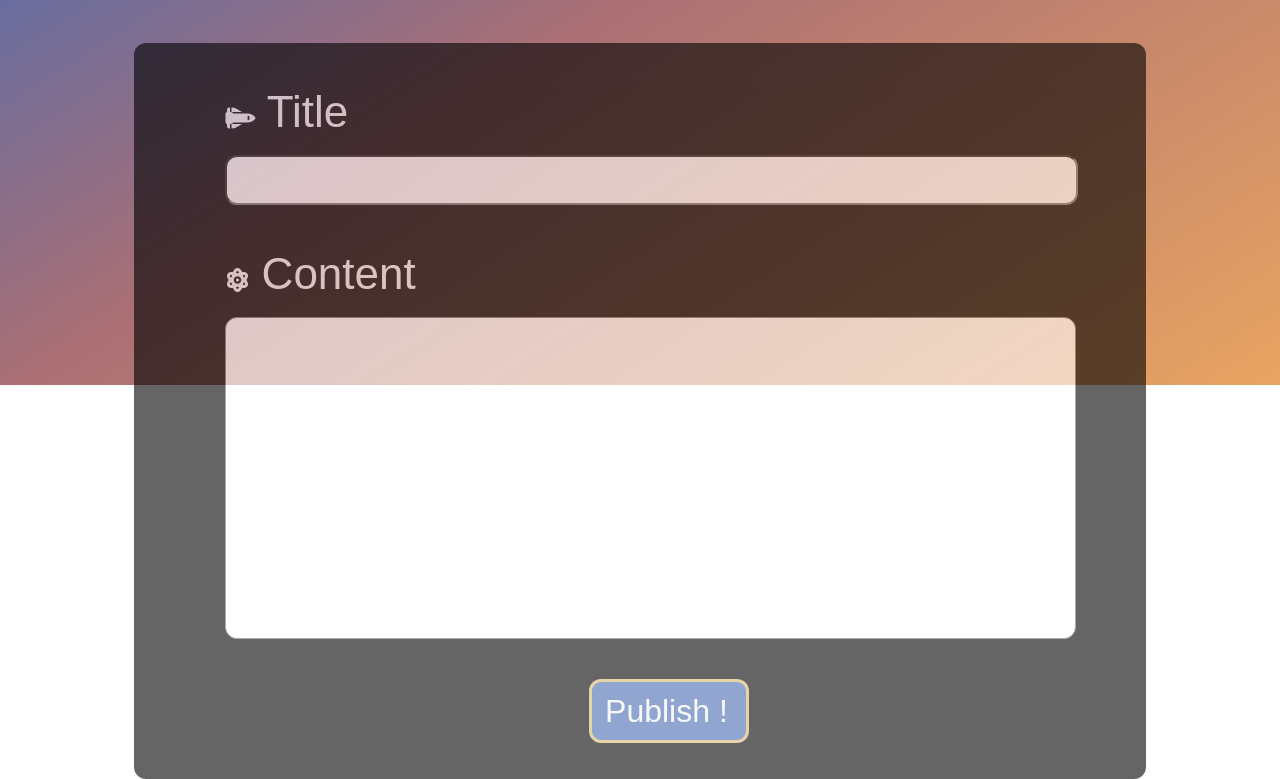
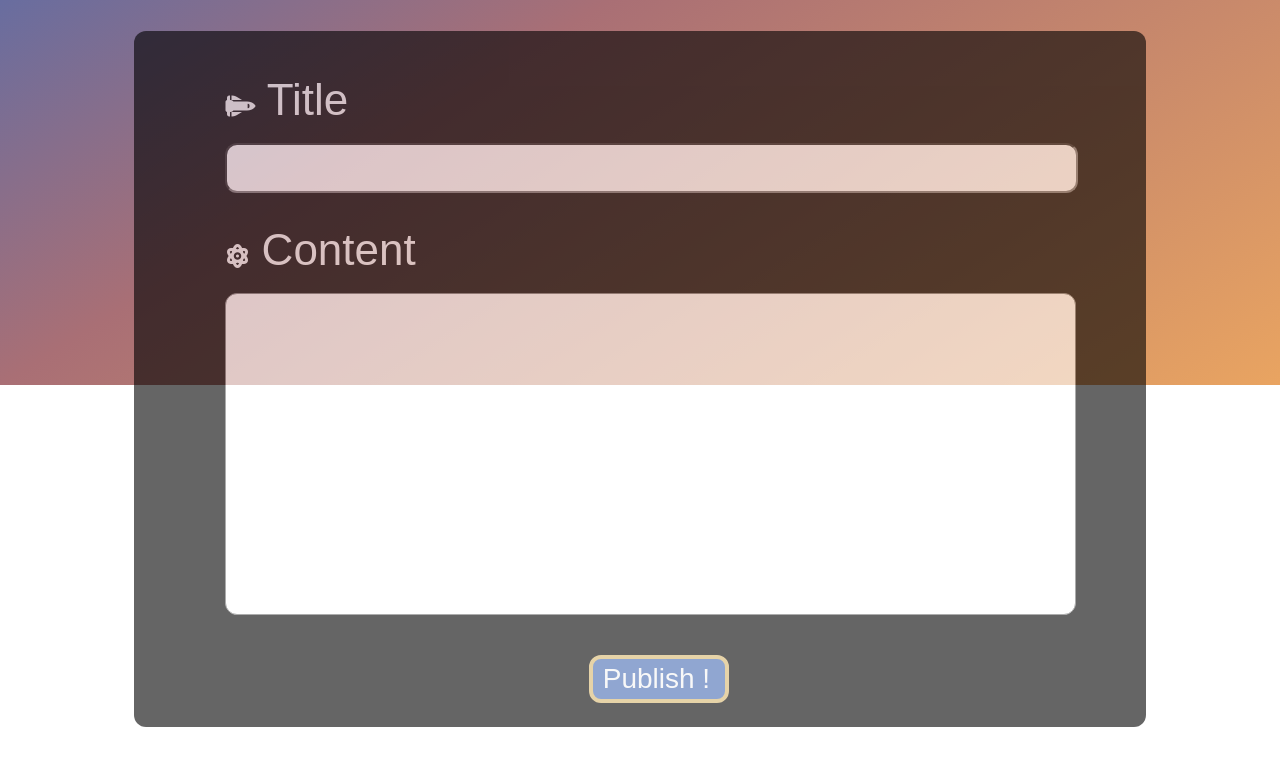
Before and after one commit to Clemy-beep/mini_blog, a PHP site: page /vues/add_articles.php in a window 1280 px wide. Shown: the part 423-1202 px from the top of the page. After the commit the page ends 1150 px from the top, so only its background shows below. Run offline with PHP 8.4, Linux system fonts and the light colour scheme; some web fonts are replaced.

Commit message:
Form front modif

```diff
--- a/articles_style.css
+++ b/articles_style.css
@@ -88,14 +88,13 @@ h1 {
     font-size: 44px;
     color: whitesmoke;
     margin-left: 9%;
-    margin-top: 44px;
+    margin-top: 32px;
     vertical-align: middle;
 }
 
 #title {
     height: 44px;
     border-radius: 12px;
-    box-shadow: 0px 0px 0px 4px black;
     width: 80%;
     margin-left: 9%;
     padding-left: 20px;
@@ -108,7 +107,7 @@ h1 {
 #content {
     margin-left: 9%;
     width: 80%;
-    height: 60%;
+    height: 50%;
     border-radius: 12px;
     padding: 20px;
     color: black;
@@ -121,18 +120,18 @@ textarea {
 }
 
 #publish-button {
-    height: 64px;
-    width: 160px;
+    height: 48px;
+    width: 140px;
     color: #000;
-    font-size: 32px;
+    font-size: 28px;
     text-align: center;
     padding-left: 0;
-    margin-bottom: 36px;
+    margin-bottom: 24px;
     margin-top: 36px;
     margin-left: 45%;
     margin-right: auto;
     background-color: #486CB4;
     color: whitesmoke;
-    border: 3px solid #d6b670;
+    border: 4px solid #d6b670;
     border-radius: 12px;
 }
--- a/js/publish.js
+++ b/js/publish.js
@@ -3,7 +3,7 @@ let publish = document.getElementById("publish-button");
 publish.addEventListener("mouseenter", function(event) {
     event.target.style.backgroundColor = "#E1A560";
     event.target.style.color = "black";
-    event.target.style.border = "3px solid #486CB4";
+    event.target.style.border = "4px solid #486CB4";
     event.target.style.opacity = 1;
 }, false);
 
--- a/vues/add_articles.php
+++ b/vues/add_articles.php
@@ -47,7 +47,7 @@
                 <label><i class="fas fa-atom" style="font-size: 24px;"></i> Content</label>
             </div>
             <br>
-            <textarea name="content" id="content" cols="20" rows="10" required style="height: 60%;"></textarea>
+            <textarea name="content" id="content" cols="20" rows="10" required ></textarea>
             <br>
             <input type="submit" value="Publish !" id="publish-button" style="cursor: pointer;">
         </form>
```
